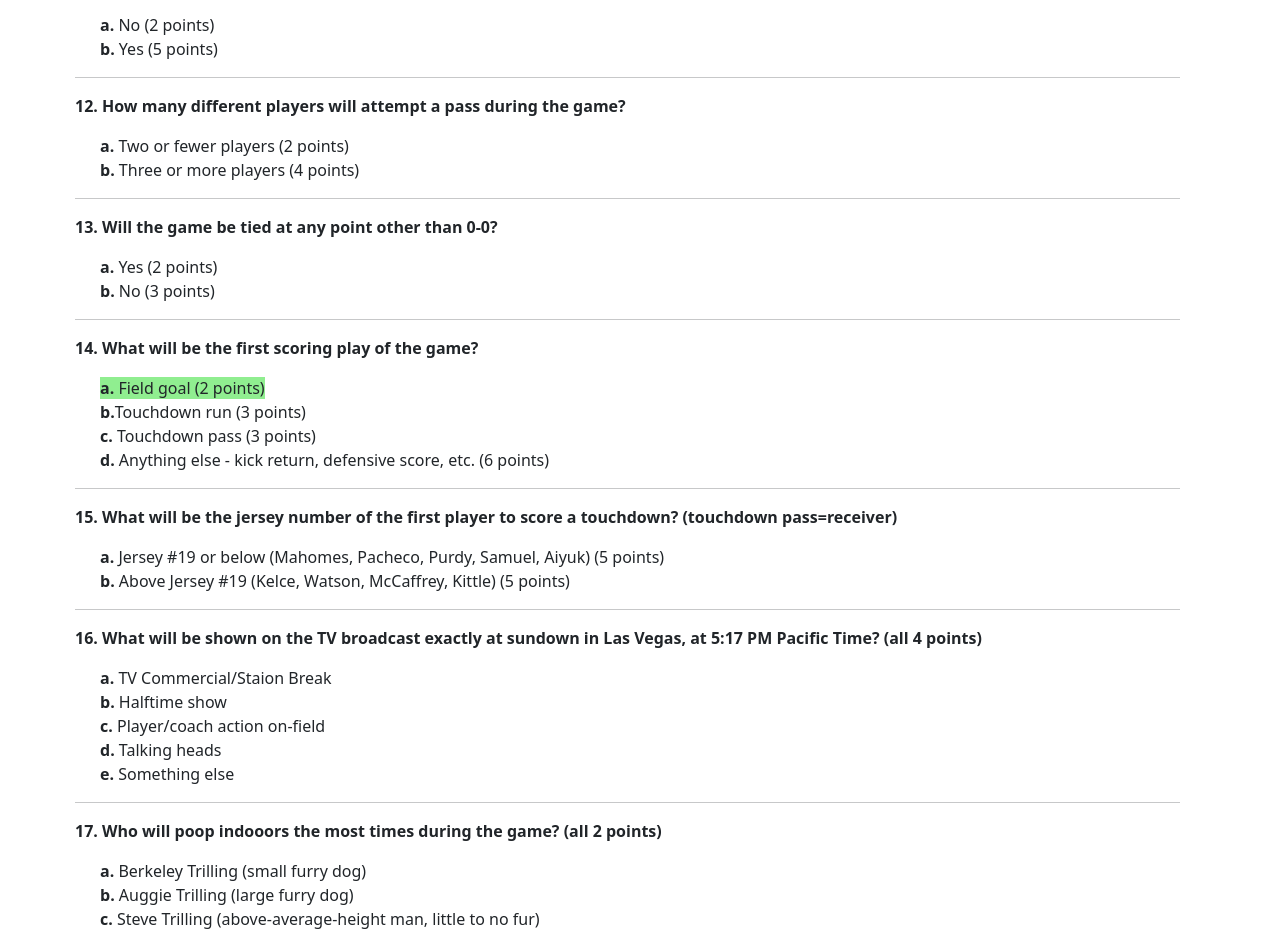
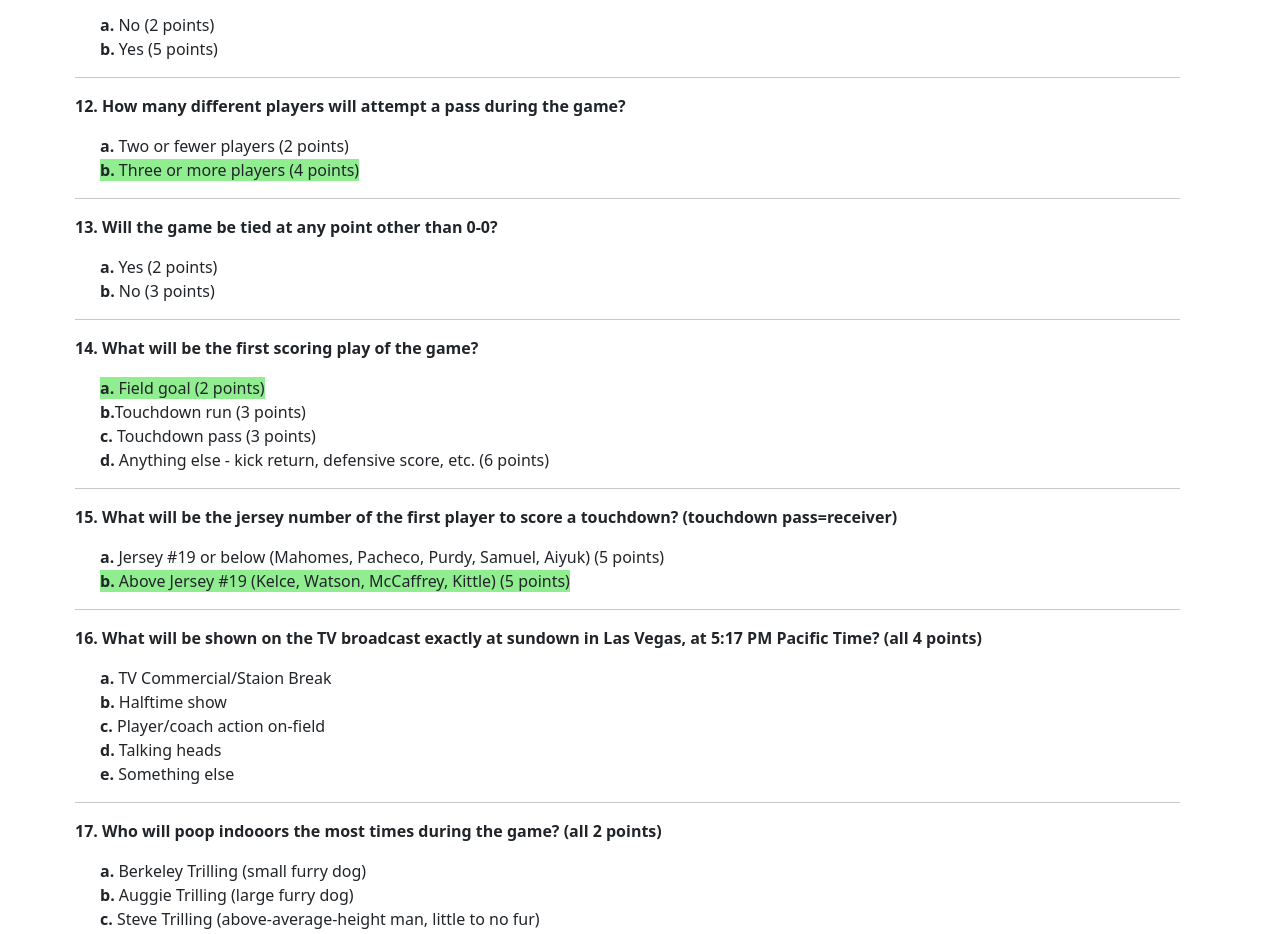
Before and after one commit to tb55/tb58, a website: page answers.html in a window 1280 px wide. Shown: the part 1940-2874 px from the top of the page. Drawn offline with nearby package versions, Linux system fonts and the light colour scheme.

Commit message:
Update answers.html

```diff
--- a/answers.html
+++ b/answers.html
@@ -100,7 +100,7 @@
       <hr class="border-1"></p>
 
       <p class="question">12. How many different players will attempt a pass during the game?</p>
-      <p class="answer"><b>a.</b> Two or fewer players (2 points)<br><b>b.</b> Three or more players (4 points)</p>
+      <p class="answer"><b>a.</b> Two or fewer players (2 points)<br><span style="background-color: lightgreen"><b>b.</b> Three or more players (4 points)</span></p>
       <hr class="border-1"></p>
 
       <p class="question">13. Will the game be tied at any point other than 0-0?</p>
@@ -114,7 +114,7 @@
 
      <p class="question">15. What will be the jersey number of the first player to score a touchdown? (touchdown pass=receiver)</p>
      <p class="answer"><b>a.</b> Jersey #19 or below (Mahomes, Pacheco, Purdy, Samuel, Aiyuk) (5 points)<br>
-     <b>b.</b> Above Jersey #19 (Kelce, Watson, McCaffrey, Kittle) (5 points)<br>
+      <span style="background-color: lightgreen"><b>b.</b> Above Jersey #19 (Kelce, Watson, McCaffrey, Kittle) (5 points)</span><br>
      <hr class="border-1"></p>
 
      <p class="question">16. What will be shown on the TV broadcast exactly at sundown in Las Vegas, at 5:17 PM Pacific Time? (all 4 points)</p>
```
